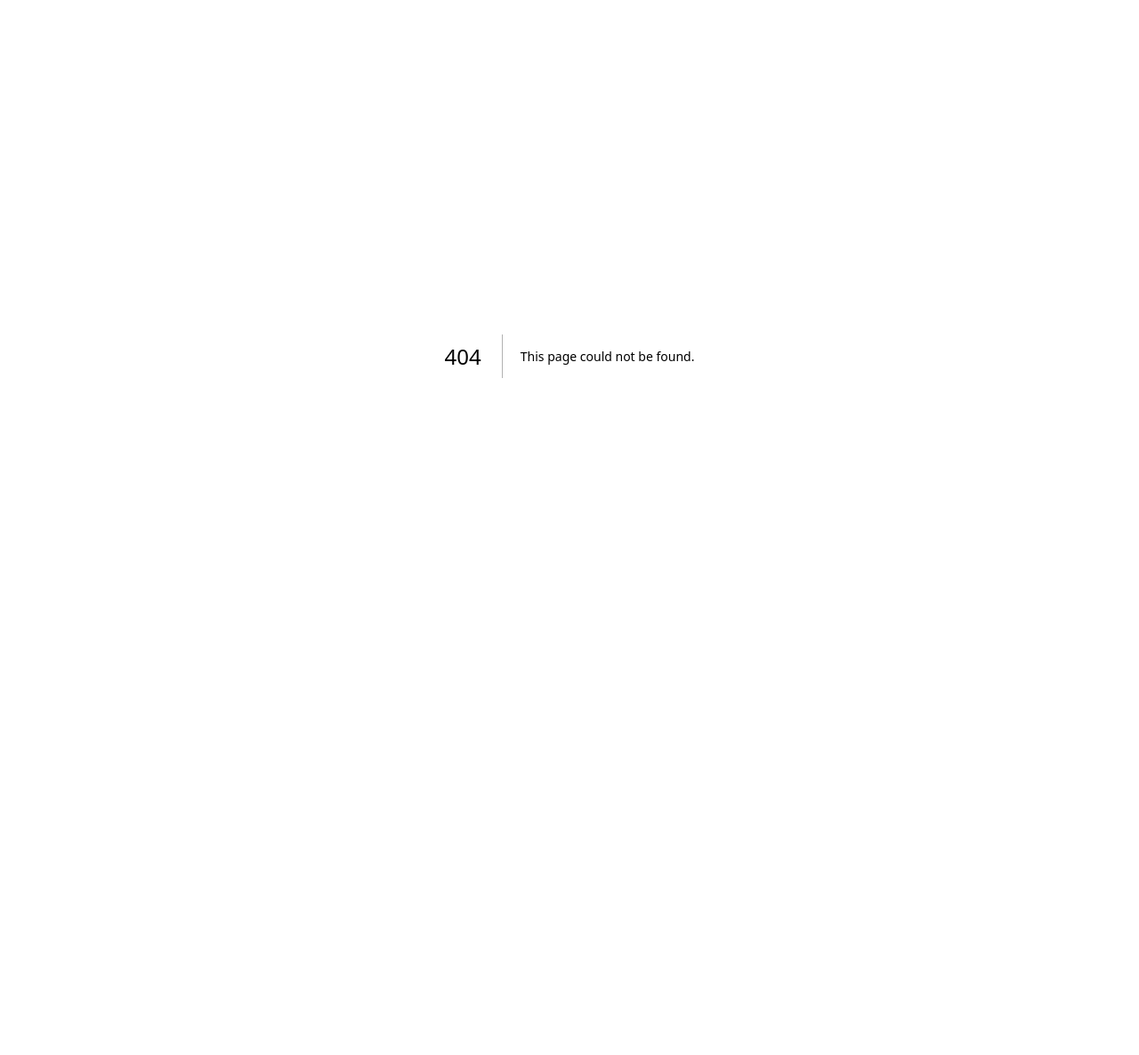
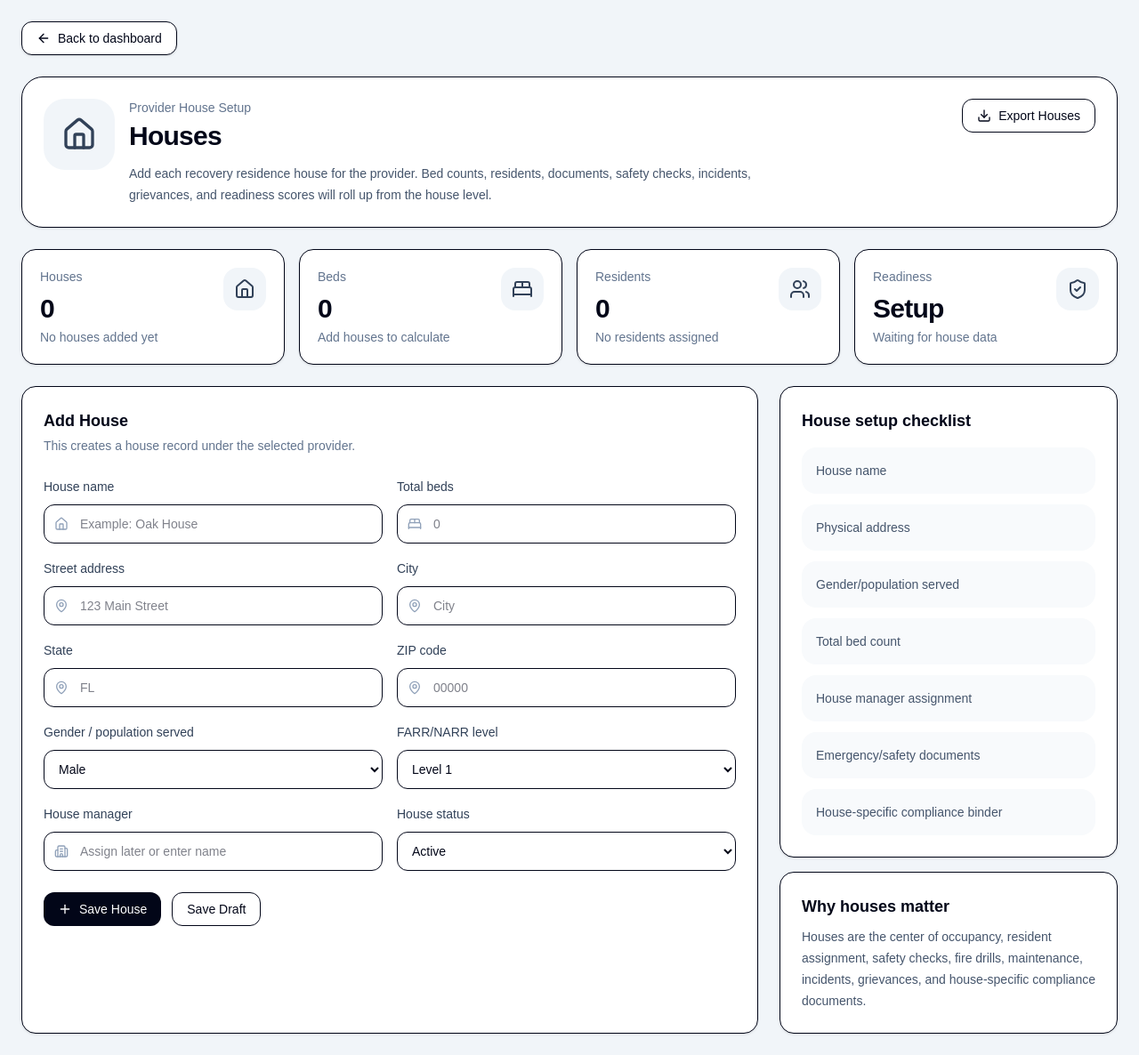
Before and after one commit to RBooth10/halfway-portal, a Next.js app: page /houses in a window 1280 px wide. Before the commit this address had no page. Shown: the whole page at 89% size. Before the commit the page ends 800 px from the top, so only its background shows below. Built offline with nearby package versions, Linux system fonts and the light colour scheme.

Commit message:
Add provider houses setup page

```diff
--- /dev/null
+++ b/app/houses/page.tsx
@@ -0,0 +1,210 @@
+import type React from "react";
+import {
+  ArrowLeft,
+  BedDouble,
+  Building2,
+  Download,
+  Home,
+  MapPin,
+  Plus,
+  ShieldCheck,
+  Users,
+} from "lucide-react";
+import Link from "next/link";
+
+const setupItems = [
+  "House name",
+  "Physical address",
+  "Gender/population served",
+  "Total bed count",
+  "House manager assignment",
+  "Emergency/safety documents",
+  "House-specific compliance binder",
+];
+
+function MetricCard({
+  title,
+  value,
+  subtitle,
+  icon: Icon,
+}: {
+  title: string;
+  value: string;
+  subtitle: string;
+  icon: React.ComponentType<{ className?: string }>;
+}) {
+  return (
+    <div className="rounded-2xl border bg-white p-5 shadow-sm">
+      <div className="flex items-start justify-between gap-4">
+        <div>
+          <p className="text-sm font-medium text-slate-500">{title}</p>
+          <p className="mt-2 text-3xl font-semibold tracking-tight text-slate-950">{value}</p>
+          <p className="mt-1 text-sm text-slate-500">{subtitle}</p>
+        </div>
+        <div className="rounded-2xl bg-slate-100 p-3">
+          <Icon className="h-6 w-6 text-slate-700" />
+        </div>
+      </div>
+    </div>
+  );
+}
+
+function Field({
+  label,
+  placeholder,
+  icon: Icon,
+  type = "text",
+}: {
+  label: string;
+  placeholder: string;
+  icon: React.ComponentType<{ className?: string }>;
+  type?: string;
+}) {
+  return (
+    <label className="block">
+      <span className="text-sm font-medium text-slate-700">{label}</span>
+      <div className="relative mt-2">
+        <Icon className="pointer-events-none absolute left-3 top-1/2 h-4 w-4 -translate-y-1/2 text-slate-400" />
+        <input
+          type={type}
+          placeholder={placeholder}
+          className="h-11 w-full rounded-xl border bg-white pl-10 pr-3 text-sm outline-none ring-slate-900/10 focus:ring-4"
+        />
+      </div>
+    </label>
+  );
+}
+
+export default function HousesPage() {
+  return (
+    <main className="min-h-screen bg-slate-100 p-6 text-slate-950">
+      <div className="mx-auto max-w-7xl space-y-6">
+        <Link
+          href="/"
+          className="inline-flex items-center gap-2 rounded-xl border bg-white px-4 py-2 text-sm font-medium shadow-sm hover:bg-slate-50"
+        >
+          <ArrowLeft className="h-4 w-4" />
+          Back to dashboard
+        </Link>
+
+        <section className="rounded-3xl border bg-white p-6 shadow-sm">
+          <div className="flex flex-col gap-6 lg:flex-row lg:items-start lg:justify-between">
+            <div className="flex gap-4">
+              <div className="flex h-20 w-20 shrink-0 items-center justify-center rounded-3xl bg-slate-100">
+                <Home className="h-10 w-10 text-slate-700" />
+              </div>
+              <div>
+                <p className="text-sm font-medium text-slate-500">Provider House Setup</p>
+                <h1 className="mt-1 text-3xl font-semibold tracking-tight">Houses</h1>
+                <p className="mt-3 max-w-3xl text-sm leading-6 text-slate-600">
+                  Add each recovery residence house for the provider. Bed counts, residents,
+                  documents, safety checks, incidents, grievances, and readiness scores will roll up
+                  from the house level.
+                </p>
+              </div>
+            </div>
+
+            <button className="inline-flex items-center gap-2 rounded-xl border px-4 py-2 text-sm font-medium hover:bg-slate-50">
+              <Download className="h-4 w-4" />
+              Export Houses
+            </button>
+          </div>
+        </section>
+
+        <section className="grid gap-4 md:grid-cols-2 xl:grid-cols-4">
+          <MetricCard title="Houses" value="0" subtitle="No houses added yet" icon={Home} />
+          <MetricCard title="Beds" value="0" subtitle="Add houses to calculate" icon={BedDouble} />
+          <MetricCard title="Residents" value="0" subtitle="No residents assigned" icon={Users} />
+          <MetricCard title="Readiness" value="Setup" subtitle="Waiting for house data" icon={ShieldCheck} />
+        </section>
+
+        <section className="grid gap-6 lg:grid-cols-[1fr_380px]">
+          <form className="rounded-2xl border bg-white p-6 shadow-sm">
+            <h2 className="text-lg font-semibold">Add House</h2>
+            <p className="mt-1 text-sm text-slate-500">
+              This creates a house record under the selected provider.
+            </p>
+
+            <div className="mt-6 grid gap-4 md:grid-cols-2">
+              <Field label="House name" placeholder="Example: Oak House" icon={Home} />
+              <Field label="Total beds" placeholder="0" icon={BedDouble} type="number" />
+              <Field label="Street address" placeholder="123 Main Street" icon={MapPin} />
+              <Field label="City" placeholder="City" icon={MapPin} />
+              <Field label="State" placeholder="FL" icon={MapPin} />
+              <Field label="ZIP code" placeholder="00000" icon={MapPin} />
+
+              <label className="block">
+                <span className="text-sm font-medium text-slate-700">Gender / population served</span>
+                <select className="mt-2 h-11 w-full rounded-xl border bg-white px-3 text-sm outline-none ring-slate-900/10 focus:ring-4">
+                  <option>Male</option>
+                  <option>Female</option>
+                  <option>All Gender</option>
+                  <option>Other / Specialized Population</option>
+                </select>
+              </label>
+
+              <label className="block">
+                <span className="text-sm font-medium text-slate-700">FARR/NARR level</span>
+                <select className="mt-2 h-11 w-full rounded-xl border bg-white px-3 text-sm outline-none ring-slate-900/10 focus:ring-4">
+                  <option>Level 1</option>
+                  <option>Level 2</option>
+                  <option>Level 3</option>
+                  <option>Level 4</option>
+                  <option>Not sure yet</option>
+                </select>
+              </label>
+
+              <Field label="House manager" placeholder="Assign later or enter name" icon={Building2} />
+
+              <label className="block">
+                <span className="text-sm font-medium text-slate-700">House status</span>
+                <select className="mt-2 h-11 w-full rounded-xl border bg-white px-3 text-sm outline-none ring-slate-900/10 focus:ring-4">
+                  <option>Active</option>
+                  <option>Pending setup</option>
+                  <option>Inactive</option>
+                </select>
+              </label>
+            </div>
+
+            <div className="mt-6 flex flex-wrap gap-3">
+              <button
+                type="button"
+                className="inline-flex items-center gap-2 rounded-xl bg-slate-950 px-4 py-2 text-sm font-medium text-white hover:bg-slate-800"
+              >
+                <Plus className="h-4 w-4" />
+                Save House
+              </button>
+              <button
+                type="button"
+                className="rounded-xl border px-4 py-2 text-sm font-medium hover:bg-slate-50"
+              >
+                Save Draft
+              </button>
+            </div>
+          </form>
+
+          <aside className="space-y-4">
+            <div className="rounded-2xl border bg-white p-6 shadow-sm">
+              <h2 className="text-lg font-semibold">House setup checklist</h2>
+              <div className="mt-4 space-y-3">
+                {setupItems.map((item) => (
+                  <div key={item} className="rounded-2xl bg-slate-50 p-4 text-sm text-slate-600">
+                    {item}
+                  </div>
+                ))}
+              </div>
+            </div>
+
+            <div className="rounded-2xl border bg-white p-6 shadow-sm">
+              <h2 className="text-lg font-semibold">Why houses matter</h2>
+              <p className="mt-2 text-sm leading-6 text-slate-600">
+                Houses are the center of occupancy, resident assignment, safety checks, fire drills,
+                maintenance, incidents, grievances, and house-specific compliance documents.
+              </p>
+            </div>
+          </aside>
+        </section>
+      </div>
+    </main>
+  );
+}
```
